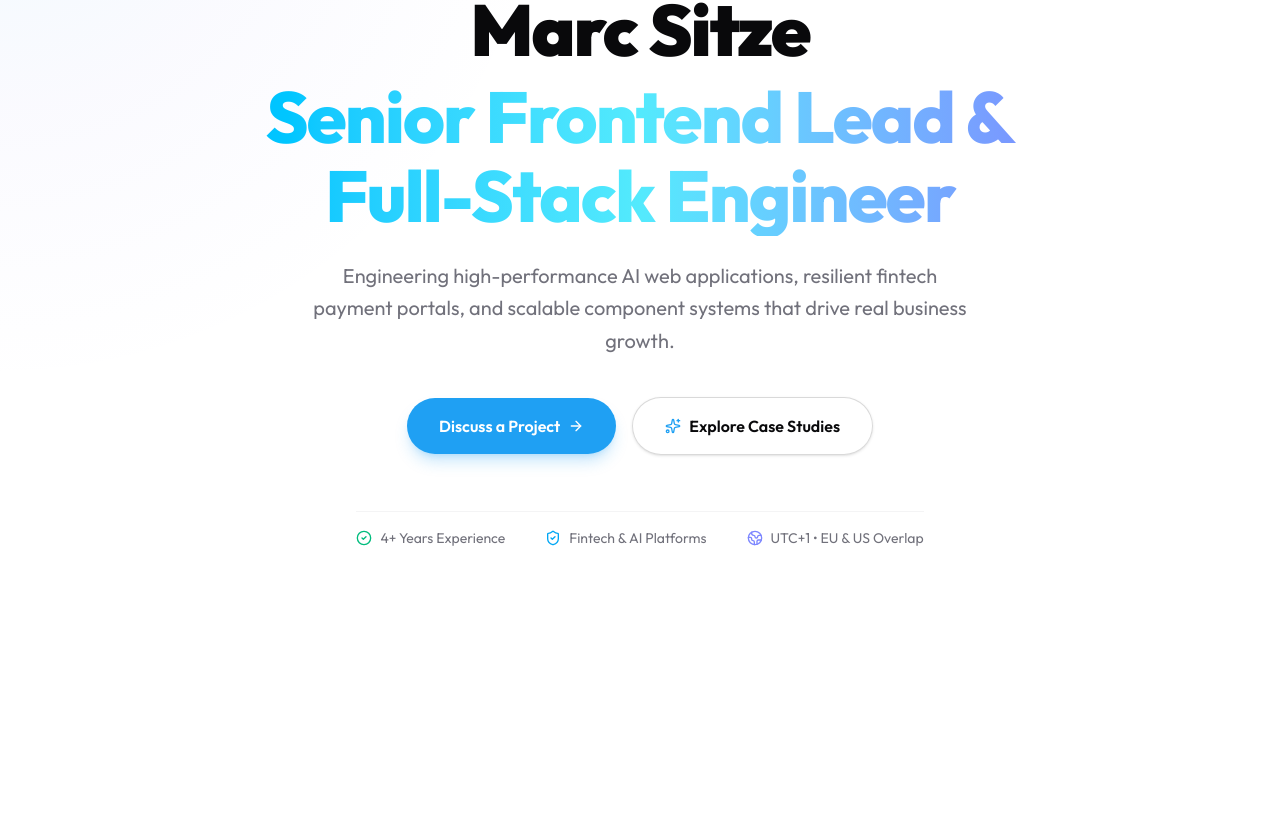
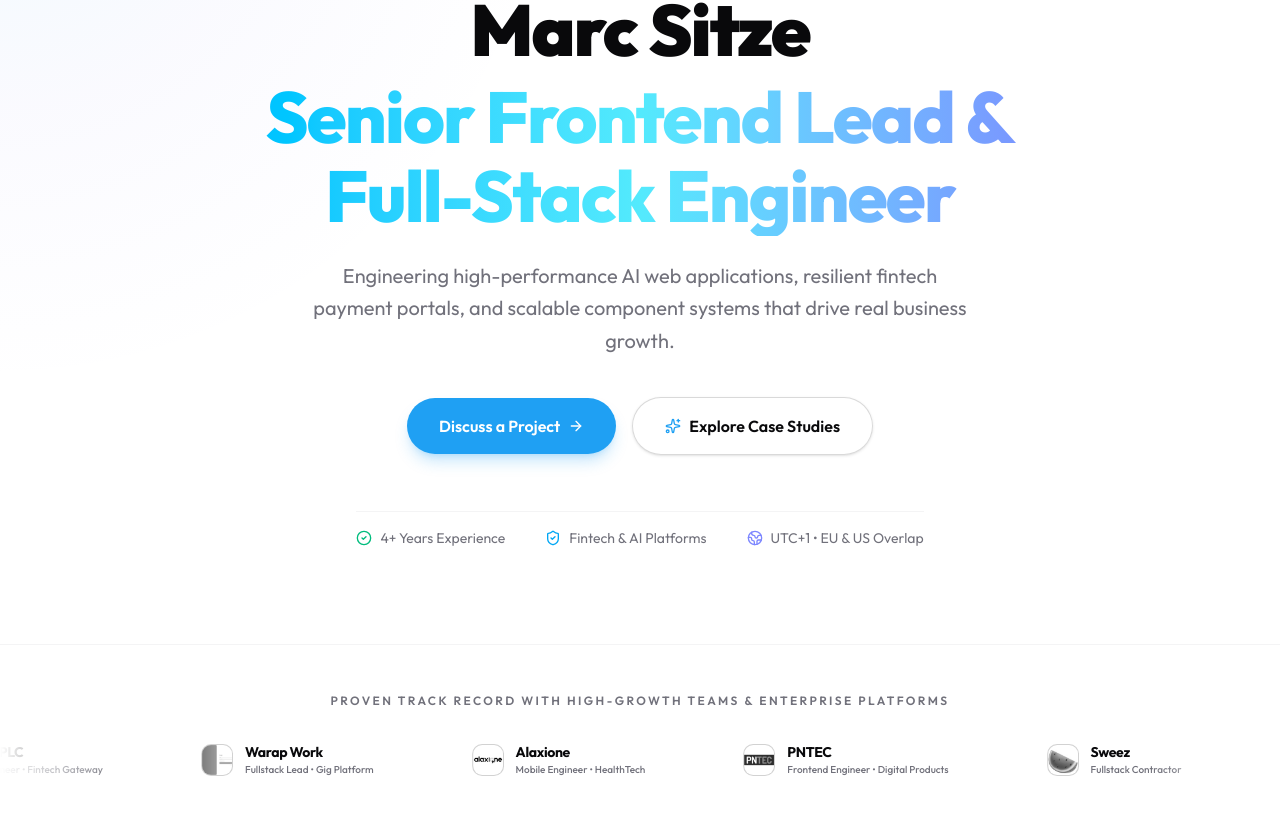
Before and after one commit to marcSitze/marcsitze, a Next.js app: page /en in a window 1280 px wide. Shown: the part 236-1050 px from the top of the page. Built offline with nearby package versions, Linux system fonts and the light colour scheme.

Commit message:
feat(proof): implement enterprise client proof marquee (ticket 04)

```diff
--- a/src/app/[lang]/HomePage.tsx
+++ b/src/app/[lang]/HomePage.tsx
@@ -6,6 +6,7 @@ import Contact from "../components/contact";
 import Experience from "../components/experience";
 import Footer from "../components/footer";
 import Hero from "../components/hero";
+import ClientMarquee from "../components/clientMarquee";
 import TechStack from "../components/tech-stack";
 import Portfolio from "../components/portfolio";
 import { getDictionary, LocaleType } from "../dictionaries";
@@ -39,6 +40,9 @@ export default function HomePage({
       {/* Hero Section */}
       <Hero isDark={isDark} lang={lang} dictionary={dictionary} />
 
+      {/* Social Proof Marquee */}
+      <ClientMarquee isDark={isDark} />
+
       {/* Experience Section */}
       <Reveal className="mb-16 px-4">
         <Experience isDark={isDark} dictionary={dictionary} />
--- /dev/null
+++ b/src/app/components/clientMarquee.tsx
@@ -0,0 +1,75 @@
+"use client";
+
+import React from "react";
+import Image from "next/image";
+import {
+  BuboLogo,
+  MavianceLogo,
+  AlaxioneLogo,
+  PntecLogo,
+  SweezLogo,
+  HackerRankLogo,
+  Lacompassion,
+} from "@/assets";
+
+interface Partner {
+  name: string;
+  logo: string;
+  label: string;
+}
+
+const partners: Partner[] = [
+  { name: "Bubo AI", logo: BuboLogo, label: "Frontend Lead • AI Platform" },
+  { name: "Maviance PLC", logo: MavianceLogo, label: "Software Engineer • Fintech Gateway" },
+  { name: "Warap Work", logo: Lacompassion, label: "Fullstack Lead • Gig Platform" },
+  { name: "Alaxione", logo: AlaxioneLogo, label: "Mobile Engineer • HealthTech" },
+  { name: "PNTEC", logo: PntecLogo, label: "Frontend Engineer • Digital Products" },
+  { name: "Sweez", logo: SweezLogo, label: "Fullstack Contractor" },
+  { name: "HackerRank", logo: HackerRankLogo, label: "Verified React Professional" },
+];
+
+export default function ClientMarquee({ isDark = true }: { isDark?: boolean }) {
+  // Duplicate array for seamless infinite looping
+  const marqueeList = [...partners, ...partners];
+
+  return (
+    <section
+      aria-label="Trusted companies and engineering credentials"
+      className="relative w-full py-12 overflow-hidden border-y border-border/40 bg-card/20 dark:bg-zinc-950/40 backdrop-blur-sm"
+    >
+      <div className="max-w-6xl mx-auto px-4 mb-6 text-center">
+        <p className="text-[11px] sm:text-xs uppercase tracking-[0.2em] text-muted-foreground font-semibold">
+          Proven Track Record with High-Growth Teams & Enterprise Platforms
+        </p>
+      </div>
+
+      {/* Marquee viewport with smooth edge gradient fade masks */}
+      <div className="group relative w-full overflow-hidden [mask-image:linear-gradient(to_right,transparent,black_10%,black_90%,transparent)]">
+        <div className="flex w-max gap-10 sm:gap-16 items-center animate-marquee group-hover:[animation-play-state:paused] motion-reduce:animate-none motion-reduce:flex-wrap motion-reduce:justify-center">
+          {marqueeList.map((partner, index) => (
+            <div
+              key={`${partner.name}-${index}`}
+              className="flex items-center gap-3 px-4 py-2 rounded-xl bg-white/5 hover:bg-white/10 dark:bg-white/5 dark:hover:bg-white/10 border border-white/5 hover:border-primary/20 transition-all duration-300 group/item cursor-default"
+            >
+              <div className="relative w-8 h-8 rounded-lg overflow-hidden shrink-0 border border-white/10 bg-black/20 flex items-center justify-center">
+                <img
+                  src={partner.logo}
+                  alt={`${partner.name} logo`}
+                  className="w-full h-full object-cover grayscale group-hover/item:grayscale-0 transition-all duration-300"
+                />
+              </div>
+              <div className="flex flex-col text-left">
+                <span className="text-sm font-bold text-foreground tracking-tight group-hover/item:text-primary transition-colors">
+                  {partner.name}
+                </span>
+                <span className="text-[10px] text-muted-foreground font-medium">
+                  {partner.label}
+                </span>
+              </div>
+            </div>
+          ))}
+        </div>
+      </div>
+    </section>
+  );
+}
--- a/src/app/globals.css
+++ b/src/app/globals.css
@@ -120,3 +120,16 @@
     @apply bg-background text-foreground;
   }
 }
+
+@keyframes marquee {
+  from {
+    transform: translateX(0%);
+  }
+  to {
+    transform: translateX(-50%);
+  }
+}
+
+.animate-marquee {
+  animation: marquee 30s linear infinite;
+}
```
Also changed, not shown: .scratch/portfolio-revamp/issues/04-enterprise-client-proof-marquee.md, 1 other file (tests, documents, lock files or other folders).
